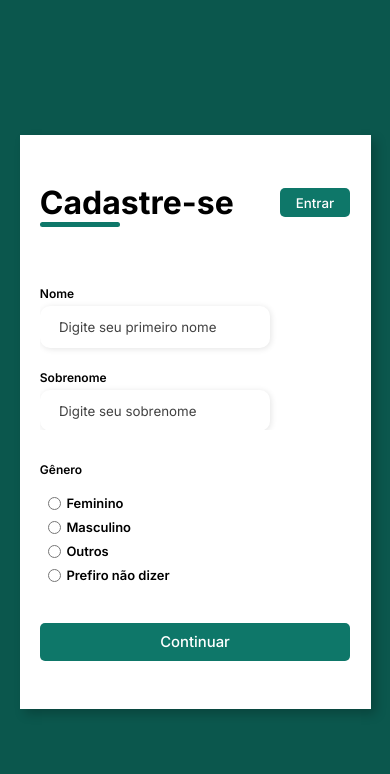
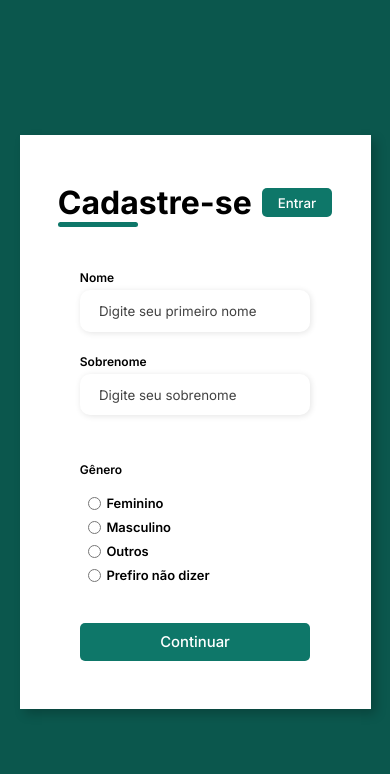
Before and after one commit to felipe-rodsilva/responsive-registration-form, a plain HTML site: page index.html in a window 390 px wide. Drawn offline with Linux system fonts and the light colour scheme.

Commit message:
Update style.css

```diff
--- a/assets/css/style.css
+++ b/assets/css/style.css
@@ -203,3 +203,19 @@ body{
         margin-top: 0.5rem;
     }
 }
+
+@media screen and (min-width: 320px) and (max-width: 480px){
+    .input-group{
+        padding: 0 2rem;
+    }
+    .gender-inputs{
+        padding: 0 2rem;
+        margin-top: 2rem;
+    }
+    .form-header{
+        justify-content: space-evenly;
+    }
+    .continue-button {
+        padding: 0 2rem;
+    }
+}
```
